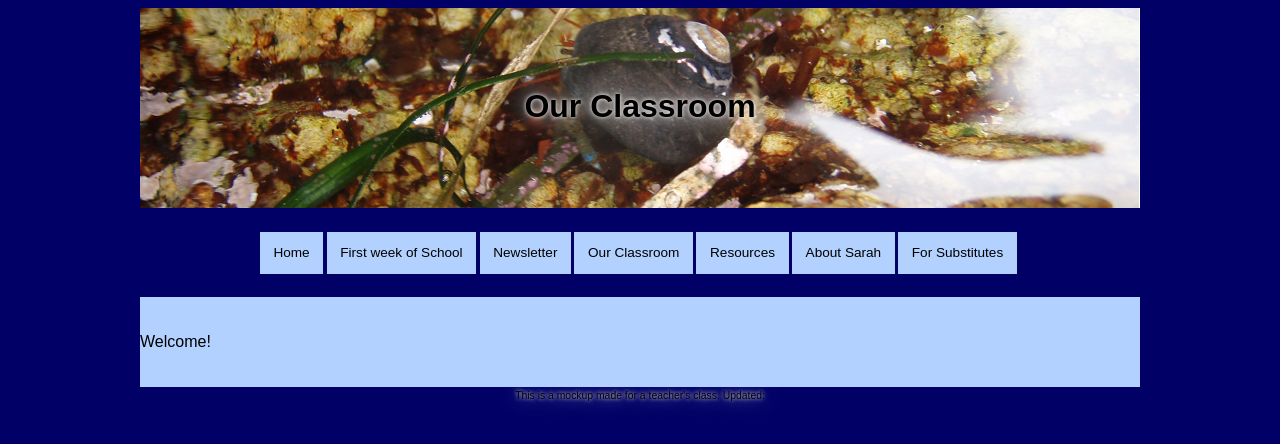
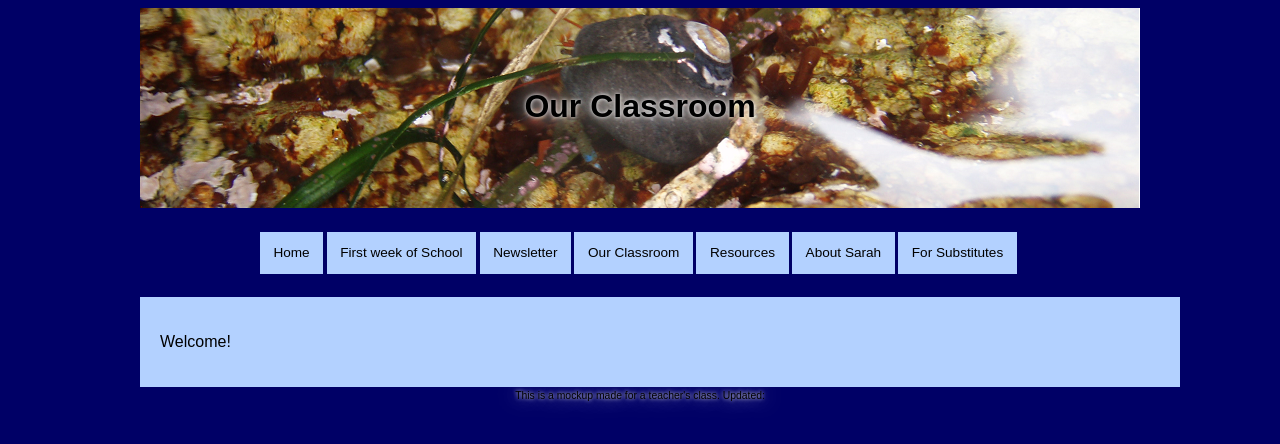
Before and after one commit to SReduc/SReduc.github.io, a Jekyll site: the page built from index.html, in a window 1280 px wide. Shown: the top 444 px of the page. Built offline with Jekyll 4.4.1, drawn with Linux system fonts in a browser that asks for light colours.

Commit message:
Update cmpstyles.css

```diff
--- a/css/cmpstyles.css
+++ b/css/cmpstyles.css
@@ -21,7 +21,7 @@ body {
     border: none;
     float: left;
     font-family: Arial;
-    padding: 20px 0px;
+    padding: 20px;
     text-align: left;
     width: 100%;                /* fill up the entire div */
 
```
